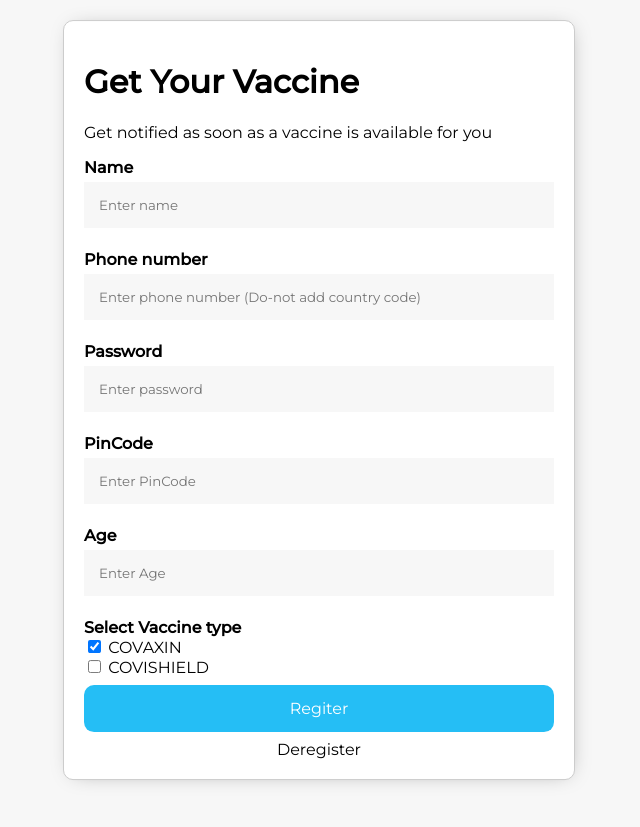
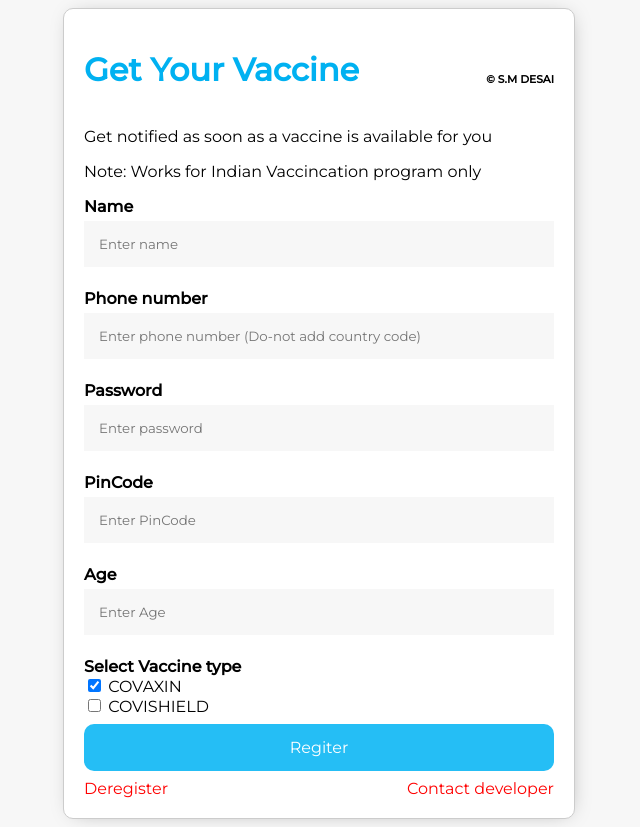
Before and after one commit to smitdesai1010/GetYourVaccine, a website: page public/index.html in a window 1280 px wide. Shown: the whole page, without its empty margins (321-961 px from the left). Before the commit the page ends 800 px from the top, so only its background shows below. Drawn offline with Linux system fonts and the light colour scheme.

Commit message:
changed style and added developer contact

```diff
--- a/public/index.html
+++ b/public/index.html
@@ -12,9 +12,14 @@
 <body>
     <form id="form">
         <div class="mycontainer">
-            <h1>Get Your Vaccine</h1>
+
+            <span class="heading">
+                <h1 style="color:#00b1f1;">Get Your Vaccine</h1>
+                <h6>&#169; S.M DESAI</h6>
+            </span>
 
             <p>Get notified as soon as a vaccine is available for you</p>
+            <p>Note: Works for Indian Vaccincation program only</p>
 
             <label><b>Name</b></label>
             <input class="input" type="text" id="name" placeholder="Enter name" name="name" required>
@@ -44,8 +49,11 @@
                 </span>
             </div>
 
-            <button type="submit" class="mybtn">Regiter</button>
-            <div id="deregister"><a>Deregister</a></div>
+            <button type="submit" class="primarybtn">Regiter</button>
+            <div class="secondarybtns">
+                <a id="deregister">Deregister</a>
+                <a href="https://www.linkedin.com/in/smitdesai1010/">Contact developer</a>
+            </div>
         </div>
     </form>
 
--- a/public/style.css
+++ b/public/style.css
@@ -6,14 +6,25 @@
 }
 * {box-sizing: border-box}
 
+#form{
+  width:auto;
+  margin: auto;
+  display: flex;
+  justify-content: center;
+}
+
+.heading {
+  display: flex;
+  flex-direction: row;
+  justify-content: space-between;
+  align-items: flex-end;
+}
+
 /* Add padding to container elements */
 .mycontainer {
+    margin: 0px;
     padding: 20px;
     width:40vw;
-    position: absolute;
-    left: 50%;
-    top: 50%;
-    transform: translate(-50%, -50%);
     border:1px solid #ccc;
     border-radius:10px;
     background:white;
@@ -40,7 +51,7 @@
 
 
 /* Set a style for all buttons */
-.mybtn {
+.primarybtn {
   background-color: #0eb7f4;
   color: white;
   padding: 14px 20px;
@@ -54,7 +65,7 @@
   border-radius:10px;
 }
 
-.mybtn:hover {
+.primarybtn:hover {
   opacity:1;
 }
 
@@ -63,11 +74,17 @@
   flex-direction: column;
 }
 
-#deregister{
+.secondarybtns{
   display: flex;
   flex-direction: row;
-  justify-content: center;
+  justify-content:space-between;
   cursor: pointer;
+  color: red;
+}
+
+a{
+  color: inherit;
+  text-decoration: none;
 }
 
 /* Change styles on extra small screens */
```
